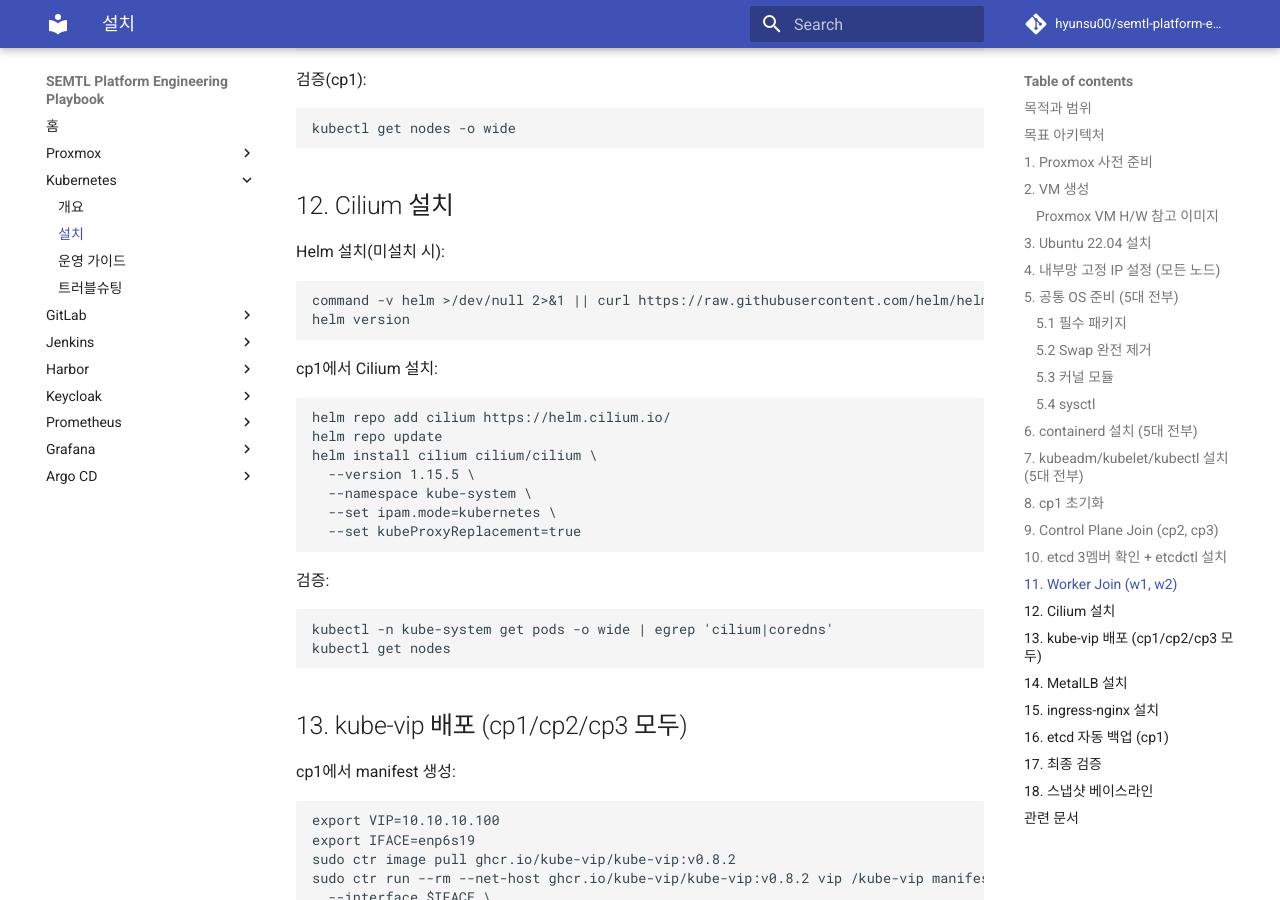
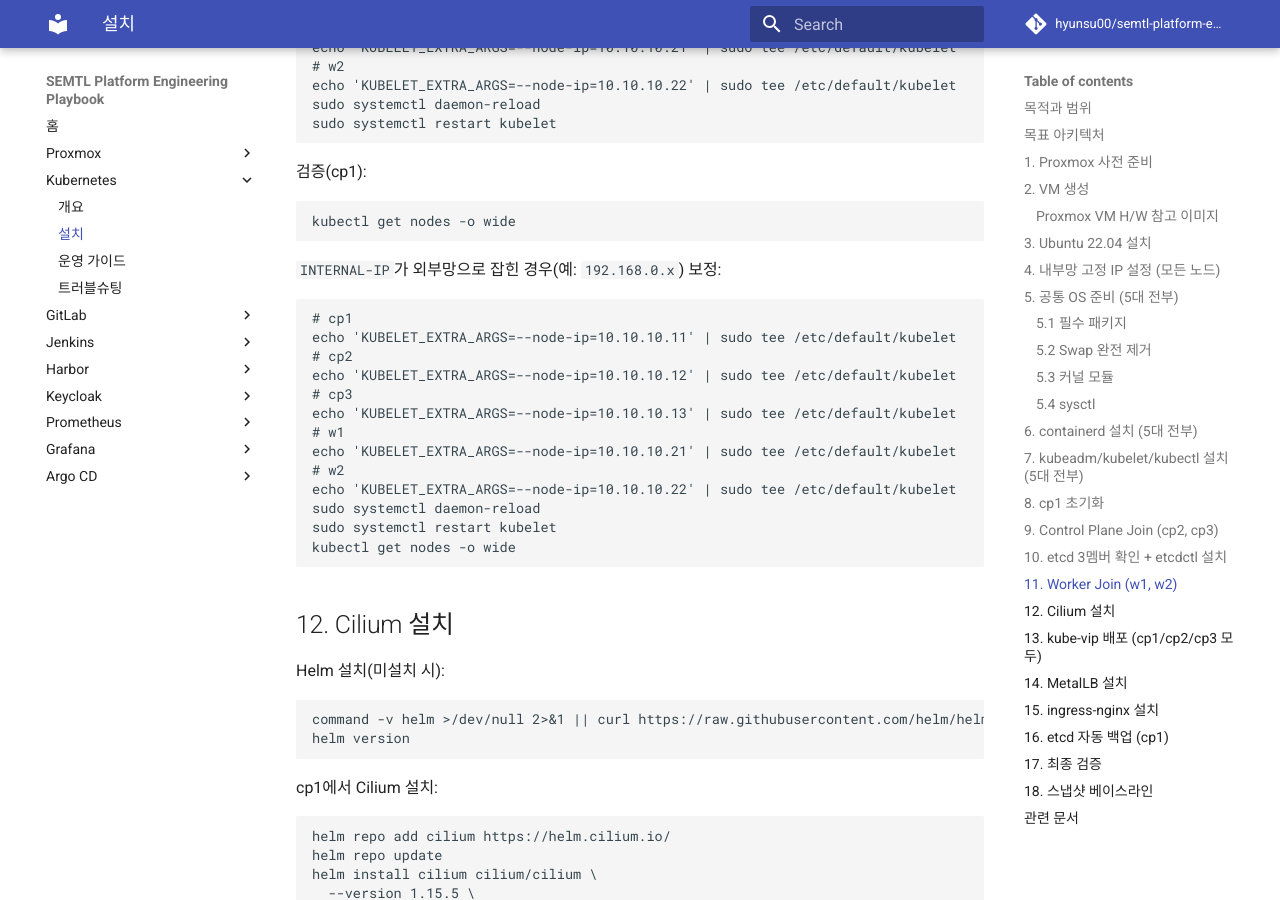
Before and after one commit to hyunsu00/semtl-platform-engineering-playbook, an MkDocs documentation site: the page built from docs/k8s/installation.md, in a window 1280 px wide and 900 px high, scrolled down 8607 px. Built offline with MkDocs 1.6.1 and Material for MkDocs 9.7.7, drawn with Linux system fonts in a browser that asks for light colours; comment, search, counter and statistics services are not loaded; some of the changed text lies outside the part shown.

````diff
--- a/docs/k8s/installation.md
+++ b/docs/k8s/installation.md
@@ -120,6 +120,10 @@ ip -br a
 ping -c 3 10.10.10.12
 ping -c 3 10.10.10.21
 ```
+
+내부망 강제 원칙:
+- Kubernetes `INTERNAL-IP`는 `vmbr1`(`10.10.10.0/24`) 기준으로 통일합니다.
+- 설치 직후 `kubectl get nodes -o wide`에서 외부망(`192.168.0.x`)이 잡히면 `node-ip` 강제 설정을 적용합니다.
 
 ## 5. 공통 OS 준비 (5대 전부)
 ### 5.1 필수 패키지
@@ -322,6 +326,23 @@ sudo systemctl restart kubelet
 
 검증(cp1):
 ```bash
+kubectl get nodes -o wide
+```
+
+`INTERNAL-IP`가 외부망으로 잡힌 경우(예: `192.168.0.x`) 보정:
+```bash
+# cp1
+echo 'KUBELET_EXTRA_ARGS=--node-ip=10.10.10.11' | sudo tee /etc/default/kubelet
+# cp2
+echo 'KUBELET_EXTRA_ARGS=--node-ip=10.10.10.12' | sudo tee /etc/default/kubelet
+# cp3
+echo 'KUBELET_EXTRA_ARGS=--node-ip=10.10.10.13' | sudo tee /etc/default/kubelet
+# w1
+echo 'KUBELET_EXTRA_ARGS=--node-ip=10.10.10.21' | sudo tee /etc/default/kubelet
+# w2
+echo 'KUBELET_EXTRA_ARGS=--node-ip=10.10.10.22' | sudo tee /etc/default/kubelet
+sudo systemctl daemon-reload
+sudo systemctl restart kubelet
 kubectl get nodes -o wide
 ```
 
````
Also changed, not shown: AGENTS.md (+1 -0 lines), docs/k8s/operation-guide.md (+7 -0 lines), docs/k8s/overview.md (+2 -0 lines), docs/k8s/troubleshooting.md (+12 -0 lines), history/chat/2026-03-06-k8s-doc-update-from-shared-chat-rerun-v2.md (added, +34 -0 lines), history/chat/2026-03-06-k8s-doc-update-from-shared-chat-v1.md (added, +25 -0 lines), 2 other files.
